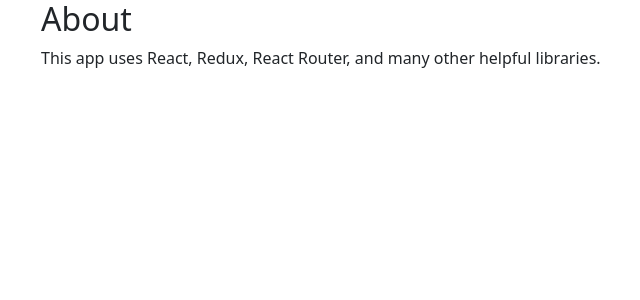
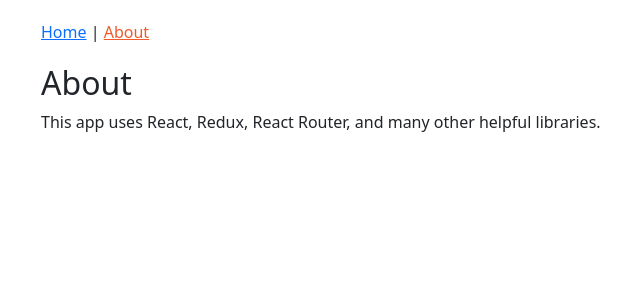
Before and after one commit to amerigirl/reactAndReduxWork, a React app: page /about in a window 1280 px wide. Shown: the top 300 px of the page, without its empty margins (174-814 px from the left). Built offline with nearby package versions, Linux system fonts and the light colour scheme.

Commit message:
final bits for nav function: linked to created header component

```diff
--- a/src/components/App.js
+++ b/src/components/App.js
@@ -3,10 +3,12 @@
 import AboutPage from './about/AboutPage';
 // eslint-disable-next-line import/no-unresolved
 import HomePage from './Home/HomePage';
+import Header from './common/Header';
 
 export default function App() {
     return (
       <div className="conatiner-fluid">
+        <Header />
         <Routes>
           <Route path="/about" element={<AboutPage />} />
           <Route path="/" element={<HomePage />} />
--- /dev/null
+++ b/src/components/common/Header.js
@@ -0,0 +1,13 @@
+import React from "react";
+import { NavLink } from "react-router-dom";
+
+const Header = () => {
+  return (
+    <nav>
+      <NavLink to="/">Home</NavLink> {" | "}
+      <NavLink to="/about">About</NavLink>
+    </nav>
+  );
+};
+
+export default Header;
```
